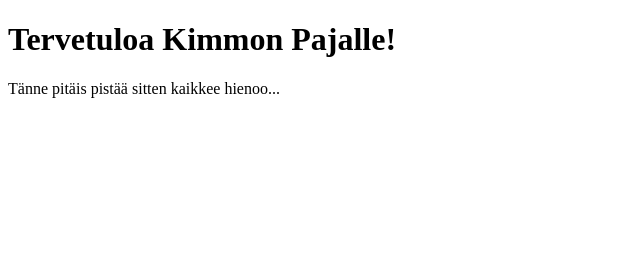
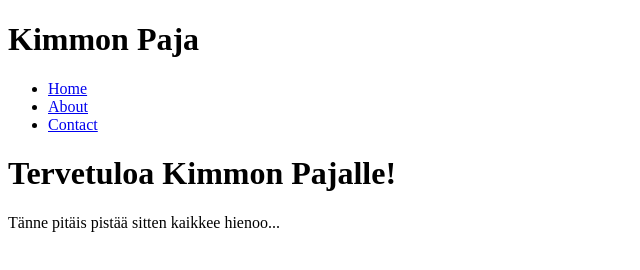
Before and after one commit to Coztantin/tehtava2, a plain HTML site: page index.html in a window 1280 px wide. Shown: the whole page, without its empty margins (0-640 px from the left). Drawn offline with Linux system fonts and the light colour scheme.

Commit message:
edited index

```diff
--- a/index.html
+++ b/index.html
@@ -4,6 +4,17 @@
   <meta charset="UTF-8" />
   <title>Kimmon Paja</title>
 </head>
+<header>
+    <h1>Kimmon Paja</h1>
+<nav>
+  <ul>
+    <li><a href="#">Home</a></li>
+    <li><a href="#">About</a></li>
+    <li><a href="#">Contact</a></li>
+  </ul>
+</nav>
+</header>
+
 <body>
   <main>
     <h1>Tervetuloa Kimmon Pajalle!</h1>
```
